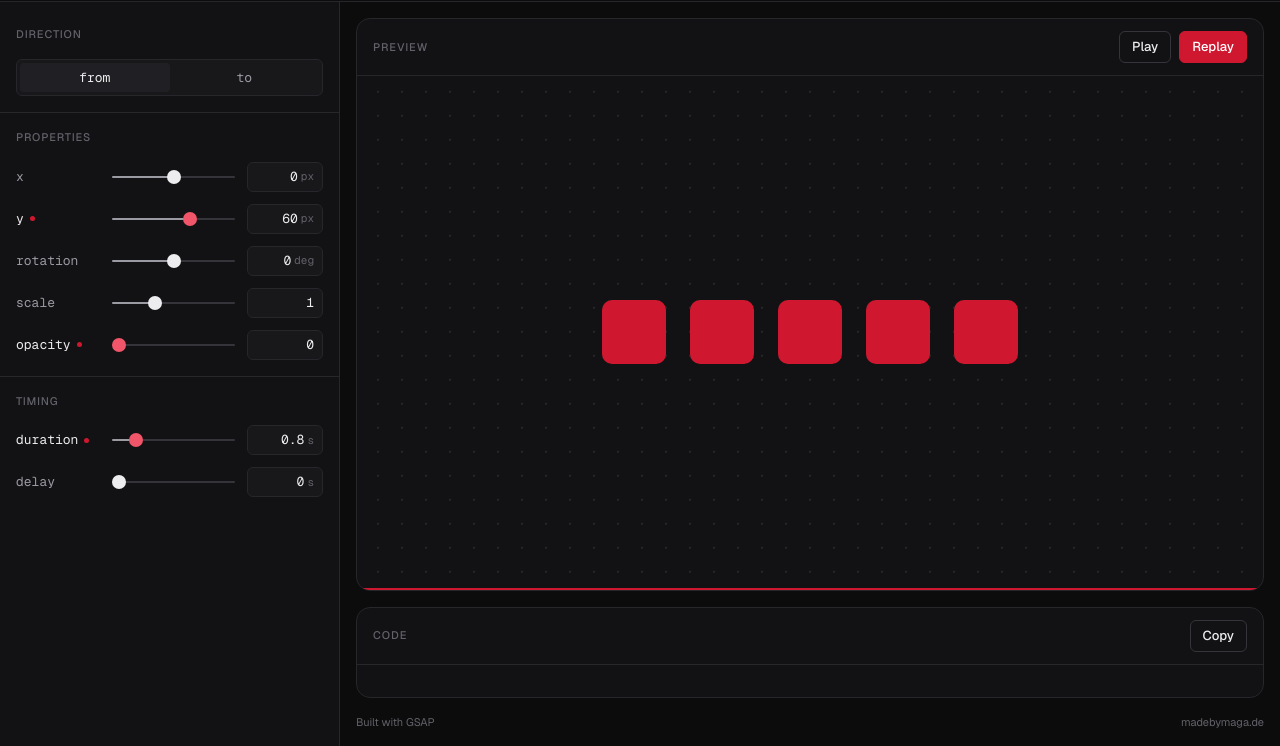
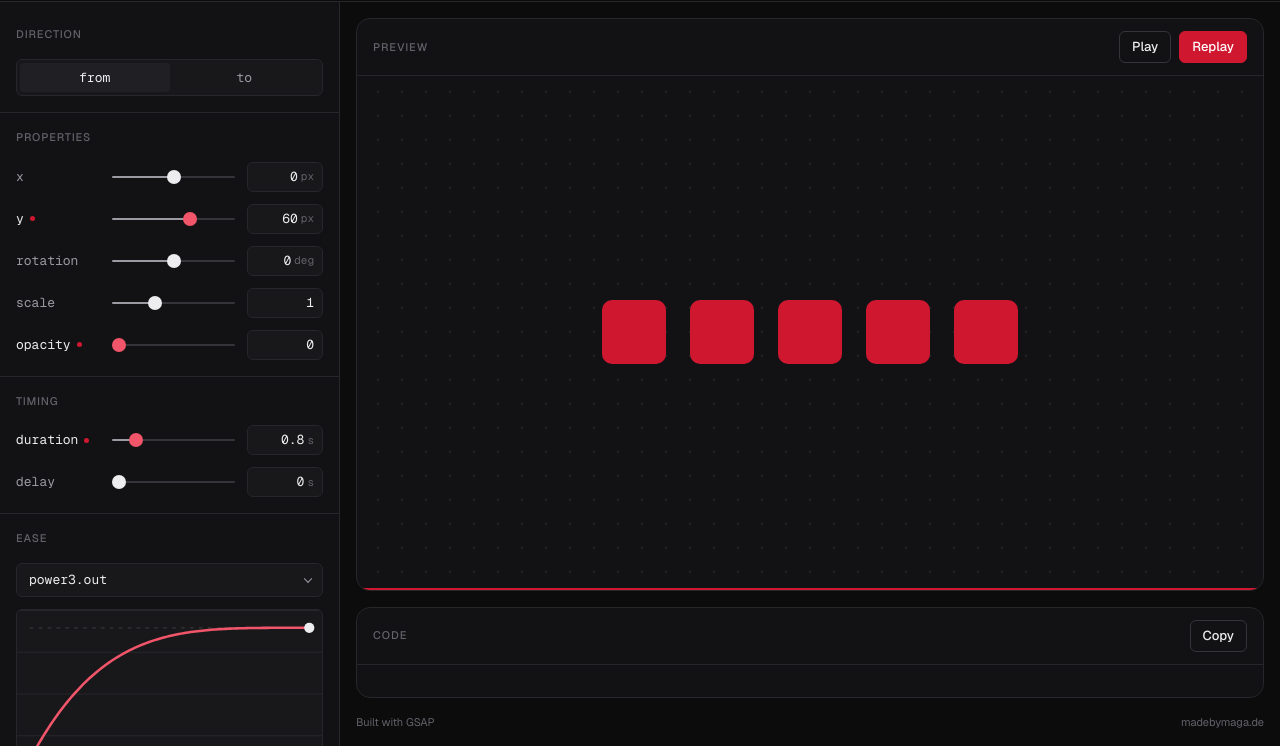
Before and after one commit to magadnv/gsap-motion-lab, a website built with Vite: page index.html in a window 1280 px wide. Shown: the part 54-800 px from the top of the page. Built offline with nearby package versions, Linux system fonts and the light colour scheme.

Commit message:
Add ease dropdown with live SVG curve and a dot that follows the preview
Co-Authored-By: Claude Opus 5.5 <noreply@anthropic.com>

```diff
--- a/src/controls.js
+++ b/src/controls.js
@@ -7,7 +7,7 @@
  *   state change -> syncControls()   (keeps every input showing the truth,
  *                                     e.g. after Reset or loading a link)
  */
-import { PROPERTIES, TIMING } from "./config.js";
+import { PROPERTIES, TIMING, EASE_FAMILIES, EASE_TYPES, GSAP_DEFAULT_EASE } from "./config.js";
 import { clean } from "./codegen.js";
 
 /* ------------------------------------------------------------------ */
@@ -171,6 +171,41 @@ function segmented(key, options, setState) {
   };
 }
 
+/** Ease dropdown, grouped by family, with the curve drawn underneath. */
+function easeField(easeCurve, setState) {
+  const select = h("select", { class: "select__input", id: "ctl-ease", "aria-label": "ease" });
+  select.append(h("option", { value: "none", text: "none" }));
+  for (const family of EASE_FAMILIES) {
+    const group = h("optgroup", { label: family });
+    EASE_TYPES.forEach((type) => {
+      const value = `${family}.${type}`;
+      group.append(h("option", { value, text: value }));
+    });
+    select.append(group);
+  }
+  select.addEventListener("change", () => setState({ ease: select.value }));
+
+  const field = h(
+    "div",
+    { class: "field field--ease" },
+    h("div", { class: "select" }, select),
+    h("div", { class: "curve-wrap" }, easeCurve.el),
+  );
+
+  let drawn = null;
+  return {
+    el: field,
+    sync(state) {
+      select.value = state.ease;
+      field.classList.toggle("is-changed", state.ease !== GSAP_DEFAULT_EASE);
+      if (drawn !== state.ease) {
+        easeCurve.draw(state.ease);
+        drawn = state.ease;
+      }
+    },
+  };
+}
+
 /* ------------------------------------------------------------------ */
 /* Public API                                                          */
 /* ------------------------------------------------------------------ */
@@ -179,7 +214,7 @@ function segmented(key, options, setState) {
  * Render all controls into the form.
  * @returns {{ sync(state: object): void }}
  */
-export function createControls(form, { setState }) {
+export function createControls(form, { setState, easeCurve }) {
   const controls = [];
   const add = (control) => (controls.push(control), control.el);
 
@@ -196,6 +231,7 @@ export function createControls(form, { setState }) {
       add(numberField(timing("duration"), timing("duration").gsapDefault, setState)),
       add(numberField(timing("delay"), timing("delay").gsapDefault, setState)),
     ),
+    section("Ease", add(easeField(easeCurve, setState))),
   );
 
   // The form never submits; Enter in a number field just commits the value.
--- /dev/null
+++ b/src/easeCurve.js
@@ -0,0 +1,90 @@
+/**
+ * Ease curve preview: draws the selected GSAP ease as an SVG path.
+ *
+ * x axis = time (0 to 1), y axis = progress. Eases like back and elastic
+ * overshoot below 0 or above 1, so the vertical range grows to fit them;
+ * dashed lines mark the 0 and 1 levels for orientation.
+ *
+ * A small dot rides along the curve while the preview plays.
+ */
+import { gsap } from "gsap";
+
+const SVG_NS = "http://www.w3.org/2000/svg";
+const WIDTH = 240;
+const HEIGHT = 132;
+const PAD_X = 10;
+const PAD_Y = 14;
+const SAMPLES = 120;
+
+function svgEl(tag, attrs = {}) {
+  const el = document.createElementNS(SVG_NS, tag);
+  for (const [key, value] of Object.entries(attrs)) el.setAttribute(key, value);
+  return el;
+}
+
+/**
+ * @returns {{ el: SVGSVGElement, draw(ease: string): void, setTime(t: number | null): void }}
+ */
+export function createEaseCurve() {
+  const svg = svgEl("svg", {
+    class: "curve",
+    viewBox: `0 0 ${WIDTH} ${HEIGHT}`,
+    role: "img",
+    "aria-label": "Ease curve",
+  });
+
+  const zeroLine = svgEl("line", { class: "curve__guide" });
+  const oneLine = svgEl("line", { class: "curve__guide" });
+  const path = svgEl("path", { class: "curve__path" });
+  const dot = svgEl("circle", { class: "curve__dot", r: 4 });
+  svg.append(zeroLine, oneLine, path, dot);
+
+  let easeFn = (t) => t;
+  let toX = (t) => t;
+  let toY = (v) => v;
+
+  /** Redraw for a new ease name such as "back.out". */
+  function draw(ease) {
+    easeFn = gsap.parseEase(ease) || ((t) => t);
+
+    // Sample the curve once, then fit the vertical range to the overshoot.
+    const values = Array.from({ length: SAMPLES + 1 }, (_, i) => easeFn(i / SAMPLES));
+    const min = Math.min(0, ...values);
+    const max = Math.max(1, ...values);
+
+    const innerW = WIDTH - PAD_X * 2;
+    const innerH = HEIGHT - PAD_Y * 2;
+    toX = (t) => PAD_X + t * innerW;
+    toY = (v) => PAD_Y + (1 - (v - min) / (max - min)) * innerH;
+
+    const d = values
+      .map((v, i) => `${i === 0 ? "M" : "L"}${toX(i / SAMPLES).toFixed(2)},${toY(v).toFixed(2)}`)
+      .join(" ");
+    path.setAttribute("d", d);
+
+    for (const [line, level] of [
+      [zeroLine, 0],
+      [oneLine, 1],
+    ]) {
+      const y = toY(level).toFixed(2);
+      line.setAttribute("x1", PAD_X);
+      line.setAttribute("x2", WIDTH - PAD_X);
+      line.setAttribute("y1", y);
+      line.setAttribute("y2", y);
+    }
+  }
+
+  /** Move the dot to time t (0 to 1). Pass null to hide it. */
+  function setTime(t) {
+    if (t == null) {
+      dot.style.opacity = "0";
+      return;
+    }
+    dot.style.opacity = "1";
+    dot.setAttribute("cx", toX(t).toFixed(2));
+    dot.setAttribute("cy", toY(easeFn(t)).toFixed(2));
+  }
+
+  setTime(null);
+  return { el: svg, draw, setTime };
+}
--- a/src/main.js
+++ b/src/main.js
@@ -13,16 +13,19 @@ import "./styles/controls.css";
 import { getState, setState, subscribe } from "./state.js";
 import { createControls } from "./controls.js";
 import { createPreview } from "./preview.js";
+import { createEaseCurve } from "./easeCurve.js";
 
 const $ = (selector) => document.querySelector(selector);
 
-const controls = createControls($("[data-controls]"), { setState });
+const easeCurve = createEaseCurve();
+const controls = createControls($("[data-controls]"), { setState, easeCurve });
 
 const preview = createPreview({
   root: $("[data-boxes]"),
   progress: $("[data-progress]"),
   playButton: $('[data-action="play"]'),
   replayButton: $('[data-action="replay"]'),
+  onTick: easeCurve.setTime,
 });
 
 subscribe((state) => {
--- a/src/preview.js
+++ b/src/preview.js
@@ -16,8 +16,10 @@ const REPLAY_DELAY_MS = 140;
  * @param {HTMLElement} options.progress       bar that shows tween progress
  * @param {HTMLButtonElement} options.playButton
  * @param {HTMLButtonElement} options.replayButton
+ * @param {(t: number | null) => void} [options.onTick]
+ *        receives the first box's eased-time position (0 to 1), used by the curve dot
  */
-export function createPreview({ root, progress, playButton, replayButton }) {
+export function createPreview({ root, progress, playButton, replayButton, onTick = () => {} }) {
   const boxes = root.querySelectorAll(".box");
   let tween = null;
   let replayTimer = 0;
@@ -50,11 +52,16 @@ export function createPreview({ root, progress, playButton, replayButton }) {
       onStart: syncPlayButton,
       onUpdate() {
         setProgress(this.totalProgress());
+        // time() is the playhead inside the current repeat (it runs backwards
+        // on yoyo). The first box starts at 0, so time / duration is its position.
+        const t = state.duration > 0 ? this.time() / state.duration : 1;
+        onTick(Math.min(1, Math.max(0, t)));
       },
       onComplete: syncPlayButton,
       onRepeat: syncPlayButton,
     });
     setProgress(0);
+    onTick(null);
   }
 
   function replay() {
--- a/src/styles/controls.css
+++ b/src/styles/controls.css
@@ -229,3 +229,97 @@
     font-size: 16px; /* prevents iOS zoom on focus */
   }
 }
+
+/* ---------- Select (ease) ---------- */
+.select {
+  position: relative;
+}
+
+/* Chevron drawn with borders, no icon font needed */
+.select::after {
+  content: "";
+  position: absolute;
+  top: 50%;
+  right: 12px;
+  width: 6px;
+  height: 6px;
+  border-right: 1.5px solid var(--text-muted);
+  border-bottom: 1.5px solid var(--text-muted);
+  pointer-events: none;
+  transform: translateY(-70%) rotate(45deg);
+}
+
+.select__input {
+  width: 100%;
+  height: 34px;
+  padding: 0 32px 0 var(--space-3);
+  border: 1px solid var(--line);
+  border-radius: var(--radius-sm);
+  background: var(--surface-2);
+  font-family: var(--font-mono);
+  font-size: var(--fs-sm);
+  appearance: none;
+  cursor: pointer;
+  transition: border-color var(--dur-ui) var(--ease-ui);
+}
+
+.select__input:hover {
+  border-color: var(--line-strong);
+}
+
+.select__input:focus-visible {
+  outline: none;
+  border-color: var(--accent-text);
+}
+
+.field.is-changed .select__input {
+  color: var(--text);
+}
+
+/* ---------- Ease curve ---------- */
+.field--ease {
+  display: flex;
+  flex-direction: column;
+  gap: var(--space-3);
+}
+
+.curve-wrap {
+  border: 1px solid var(--line);
+  border-radius: var(--radius-sm);
+  background:
+    linear-gradient(var(--line) 1px, transparent 1px) 0 0 / 100% 25%,
+    var(--surface-2);
+}
+
+.curve {
+  display: block;
+  width: 100%;
+  height: auto;
+  overflow: visible;
+}
+
+.curve__guide {
+  stroke: var(--line-strong);
+  stroke-width: 1;
+  stroke-dasharray: 3 4;
+}
+
+.curve__path {
+  fill: none;
+  stroke: var(--accent-text);
+  stroke-width: 2;
+  stroke-linecap: round;
+  stroke-linejoin: round;
+}
+
+.curve__dot {
+  fill: var(--text);
+  transition: opacity var(--dur-ui) var(--ease-ui);
+}
+
+@media (max-width: 820px) {
+  .select__input {
+    height: 40px;
+    font-size: 16px;
+  }
+}
```
